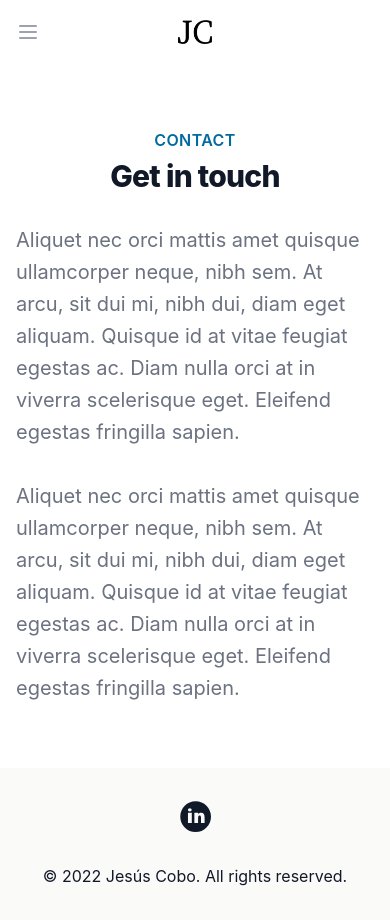
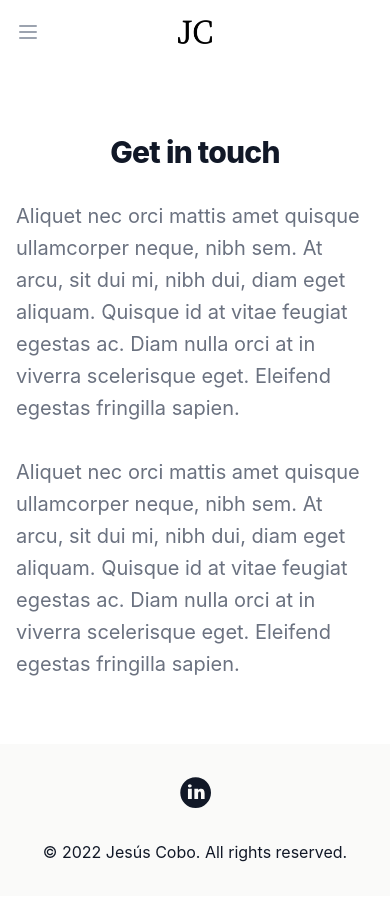
Before and after one commit to CarolinaCobo/jesus-portfolio, a Next.js app: page /contact in a window 390 px wide. After the commit the page ends 896 px from the top, so only its background shows below. Built offline with nearby package versions, Linux system fonts and the light colour scheme.

Commit message:
more styling

```diff
--- a/components/Contact/Contact.js
+++ b/components/Contact/Contact.js
@@ -11,9 +11,6 @@ export default function Contact() {
         <div className="relative px-4 sm:px-6 lg:px-8">
           <div className="text-lg max-w-prose mx-auto">
             <h1>
-              <span className="block text-base text-center text-sky-700 font-semibold tracking-wide uppercase">
-                Contact
-              </span>
               <span className="mt-2 block text-3xl text-center leading-8 font-extrabold tracking-tight text-gray-900 sm:text-4xl">
                 Get in touch
               </span>
--- a/components/Footer/Footer.js
+++ b/components/Footer/Footer.js
@@ -59,7 +59,7 @@ export default function Footer() {
             <a
               key={item.name}
               href={item.href}
-              className=" text-gray-900 hover:text-sky-700"
+              className=" text-gray-900 hover:text-sky-600"
               target="_blank"
               rel="noreferrer"
             >
--- a/components/Nav/NavBarProjects.js
+++ b/components/Nav/NavBarProjects.js
@@ -2,12 +2,12 @@ import Link from "next/link";
 import { Disclosure } from "@headlessui/react";
 import { MenuIcon, XIcon } from "@heroicons/react/outline";
 
-export default function Navbar() {
+export default function NavbarProject() {
   return (
     <Disclosure as="nav">
       {({ open }) => (
         <>
-          <div className="max-w-7xl mx-auto px-2 sm:px-6 lg:px-8 bg-sky-600">
+          <div className="max-w-7xl mx-auto px-2 sm:px-6 lg:px-8 ">
             <div className="relative flex justify-between h-16">
               <div className="absolute inset-y-0 left-0 flex items-center sm:hidden">
                 {/* Mobile menu button */}
--- a/components/post-header.js
+++ b/components/post-header.js
@@ -2,23 +2,25 @@ import CoverImage from "../components/cover-image";
 
 export default function PostHeader({ title, coverImage, links, ctaLabel }) {
   return (
-    <div className="container mx-auto">
-      <div className="mt-10 md:grid md:grid-cols-6 md:gap-6 pb-6 flex flex-col-reverse">
+    <div className="container mx-auto ">
+      <div className="mt-10 lg:grid lg:grid-cols-6 lg:gap-6 pb-6 flex flex-col-reverse">
         <div className="md:col-start-2 md:col-span-2 md:place-content-center">
           <h1 className="mb-6 pt-16 text-3xl tracking-tight font-medium text-white sm:text4xl md:text-5xl ">
             {title}
           </h1>
+          <div className="sm:w-3/4">
             {links &&
               links.map(({ label, url }) => (
-              <div key={url}>
+                <div key={url} className="mt-8">
                   <a
-                  className=" mb-8 py-3 border md:text-sm sm:mb-0 md:mr-2 px-6 mx-auto bg-white bg-gradient-to-r hover:from-sky-600 hover:to-sky-500 hover:text-white"
+                    className="block mb-8 py-3 border md:text-sm sm:mb-0 md:mr-2 px-8 mx-auto text-center bg-white hover:bg-gradient-to-r hover:from-sky-600 hover:to-sky-500 hover:text-white"
                     href={url}
                   >
                     {label}
                   </a>
                 </div>
               ))}
+          </div>
         </div>
         <div className="md:col-span-2">
           {coverImage && (
--- a/pages/contact/contact.module.css
+++ b/pages/contact/contact.module.css
@@ -1,10 +1,10 @@
 .body {
-  min-height: calc(100vh - 215px);
+  min-height: calc(100vh - 160px);
 }
 
 @media screen and (max-width: 1024px) {
   .body {
-    min-height: calc(100vh - 270px);
+    min-height: calc(100vh - 280px);
   }
 }
 
--- a/pages/contact/index.js
+++ b/pages/contact/index.js
@@ -1,12 +1,13 @@
 import Footer from "../../components/Footer/Footer";
-import Navbar from "../../components/Nav/NavBar";
+import NavbarProjects from "../../components/Nav/NavBarProjects";
+
 import Contact from "../../components/Contact/Contact";
 import styles from "./contact.module.css";
 
 export default function ContactPage() {
   return (
     <>
-      <Navbar />
+      <NavbarProjects />
       <div className={styles["body"]}>
         <Contact />
       </div>
--- a/pages/index.js
+++ b/pages/index.js
@@ -14,7 +14,7 @@ export default function Home() {
       </Head>
 
       <main
-        className="relative bg-contain bg-no-repeat "
+        className="relative bg-contain bg-no-repeat"
         style={{
           backgroundImage: "url(./banner.jpeg)",
         }}
--- a/pages/projects/[slug].js
+++ b/pages/projects/[slug].js
@@ -113,7 +113,7 @@ export default function Post({ post }) {
             <meta property="og:type" content="article" />
             <meta property="og:url" content="https://jesushcobo/projects/" />
           </Head>
-          <div className="bg-sky-600 pb-16">
+          <div className="pb-16 bg-gradient-to-r from-sky-600 to-sky-500">
             <NavbarProjects />
             <PostHeader
               title={post.title}
```
Also changed, not shown: components/ProjectsCards/Cards.js (+1 -44 lines). Lines whose indentation alone changed are shown as unchanged.
